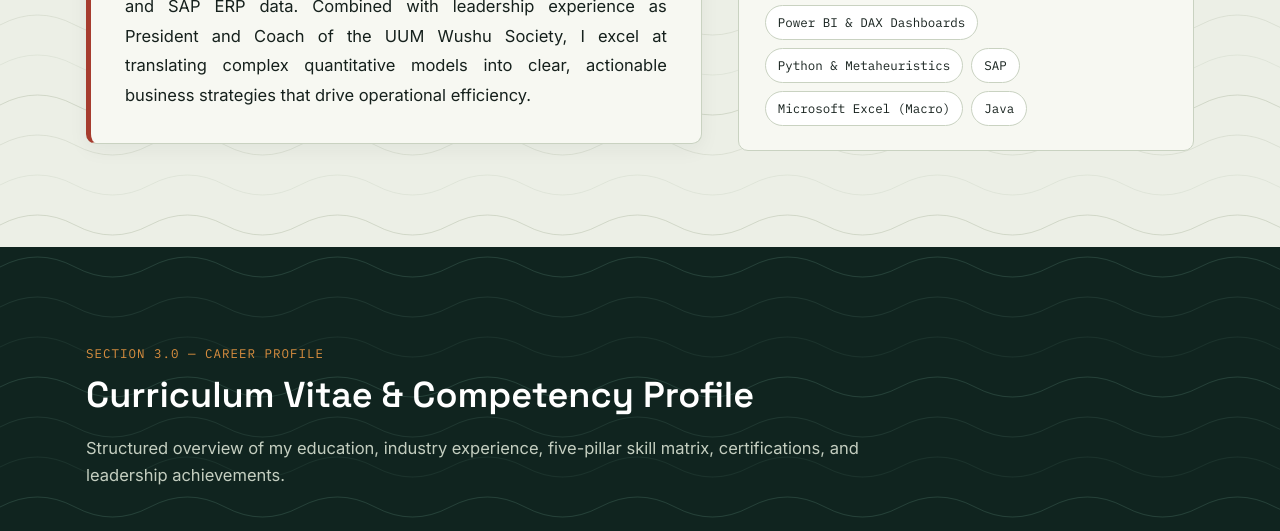
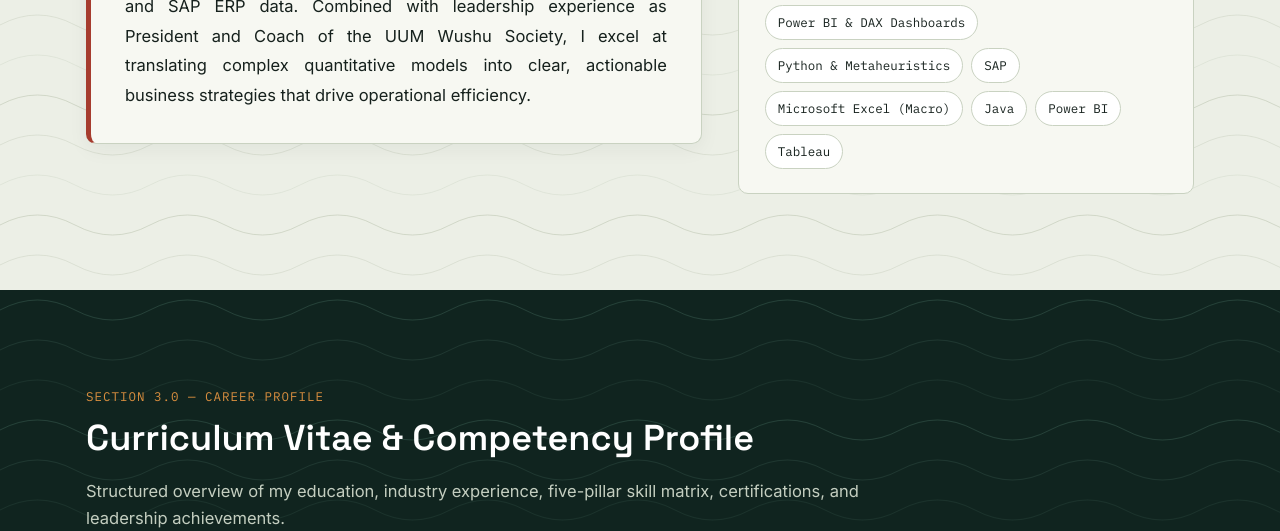
Before and after one commit to Limxy-yu/E-portfolio, a plain HTML site: page index.html in a window 1280 px wide. Shown: the part 1355-1886 px from the top of the page. Drawn offline with Linux system fonts and the light colour scheme.

Commit message:
Update index.html

```diff
--- a/index.html
+++ b/index.html
@@ -137,6 +137,8 @@
             <li>SAP</li>
             <li>Microsoft Excel (Macro)</li>
             <li>Java</li>
+            <li>Power BI</li>
+            <li>Tableau</li>
           </ul>
         </div>
       </div>
```
